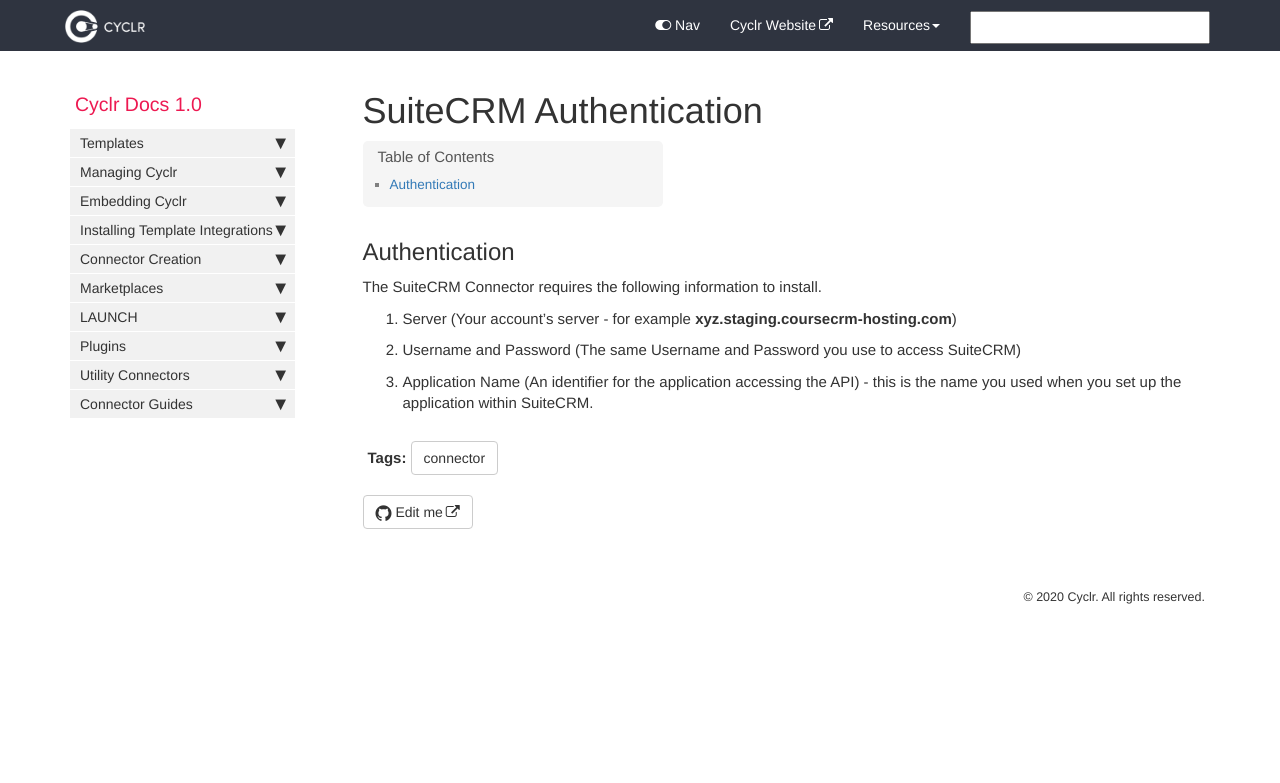
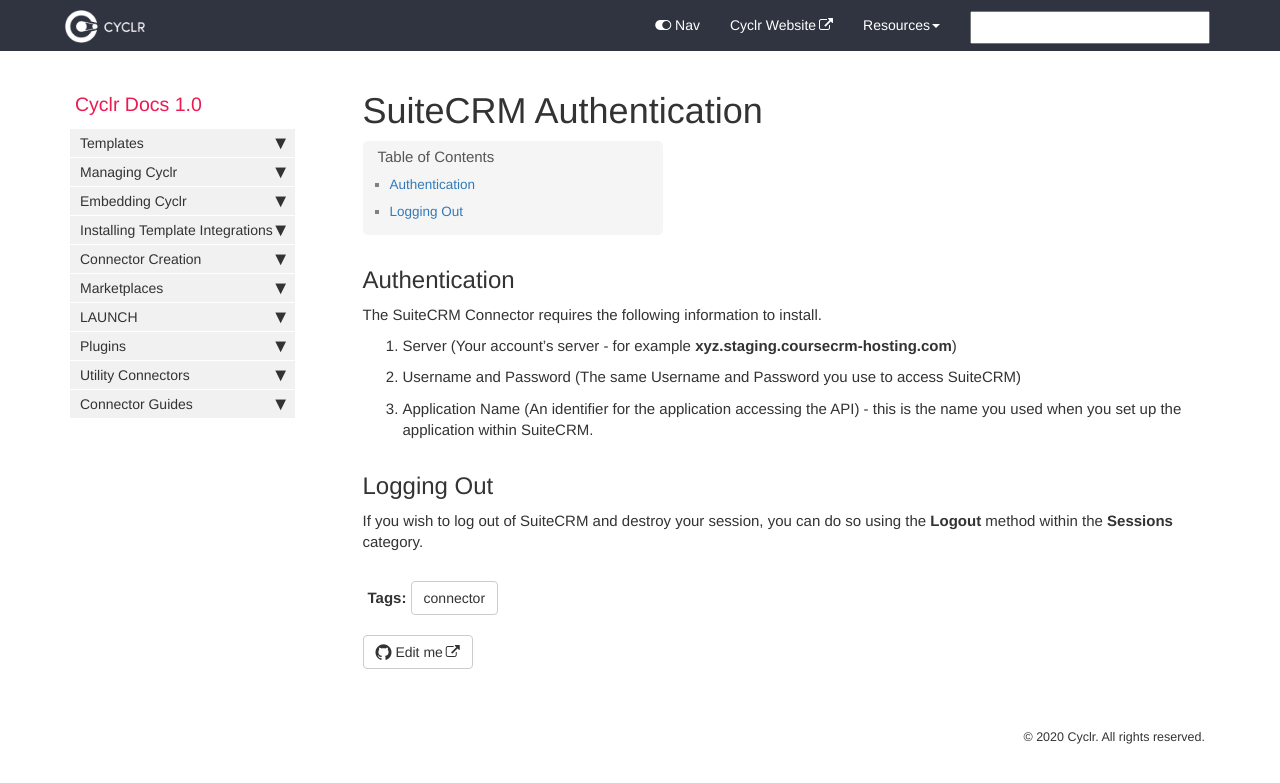
Before and after one commit to sneakysneak/docs, a Jekyll site: the page built from pages/connector-authentication/suitecrm.md, in a window 1280 px wide. Shown: the top 783 px of the page. Built offline with Jekyll 4.4.1, drawn with Linux system fonts in a browser that asks for light colours; nearby versions of some CDN libraries; comment, search, counter and statistics services are not loaded.

Commit message:
Update suitecrm.md

```diff
--- a/pages/connector-authentication/suitecrm.md
+++ b/pages/connector-authentication/suitecrm.md
@@ -13,3 +13,8 @@ The SuiteCRM Connector requires the following information to install.
 1. Server (Your account's server - for example **xyz.staging.coursecrm-hosting.com**)
 2. Username and Password (The same Username and Password you use to access SuiteCRM)
 3. Application Name (An identifier for the application accessing the API) - this is the name you used when you set up the application within SuiteCRM.
+
+
+## Logging Out ##
+
+If you wish to log out of SuiteCRM and destroy your session, you can do so using the **Logout** method within the **Sessions** category.
```
